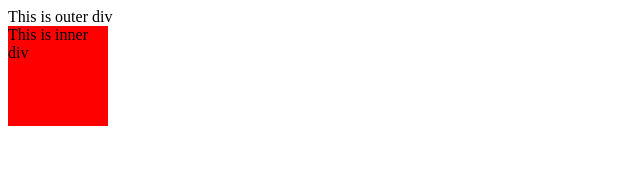
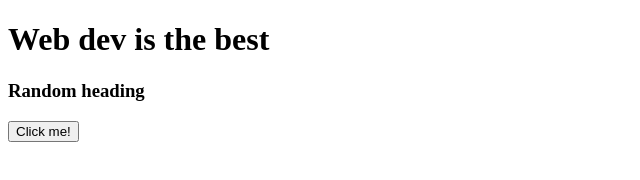
Before and after one commit to PrathamPatil7/html-basics, a plain HTML site: page css/Learncss.html in a window 1280 px wide. Shown: the whole page, without its empty margins (0-640 px from the left). Drawn offline with Linux system fonts and the light colour scheme.

Commit message:
apha,opacity,transition,hover.html

```diff
--- a/css/Learncss.html
+++ b/css/Learncss.html
@@ -7,13 +7,13 @@
     <link rel="stylesheet" href="learncss.css" />
   </head>
   <body>
-    <!-- <h1>Random heading</h1>
-    <div id="outer">
-      <div id="inner"></div>
-    </div> -->
-    <div id="outer">
-      This is outer div
-      <div id="inner">This is inner div</div>
+    <h1 class="title">Web dev is the best</h1>
+
+    <div id="box1"></div>
+    <div id="opacity">
+      <h3><b> Random heading</b></h3>
+      <button>Click me!</button>
     </div>
+    <div id="box2"></div>
   </body>
 </html>
```
